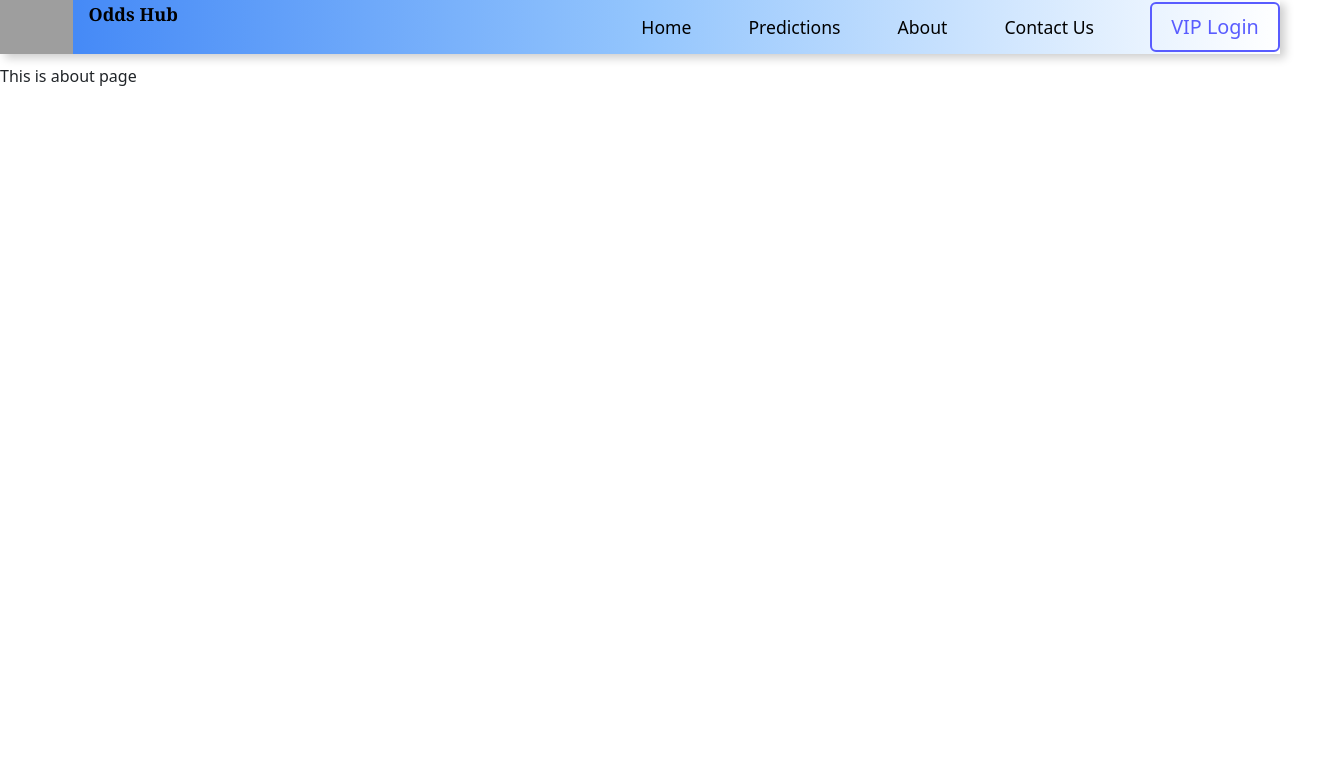
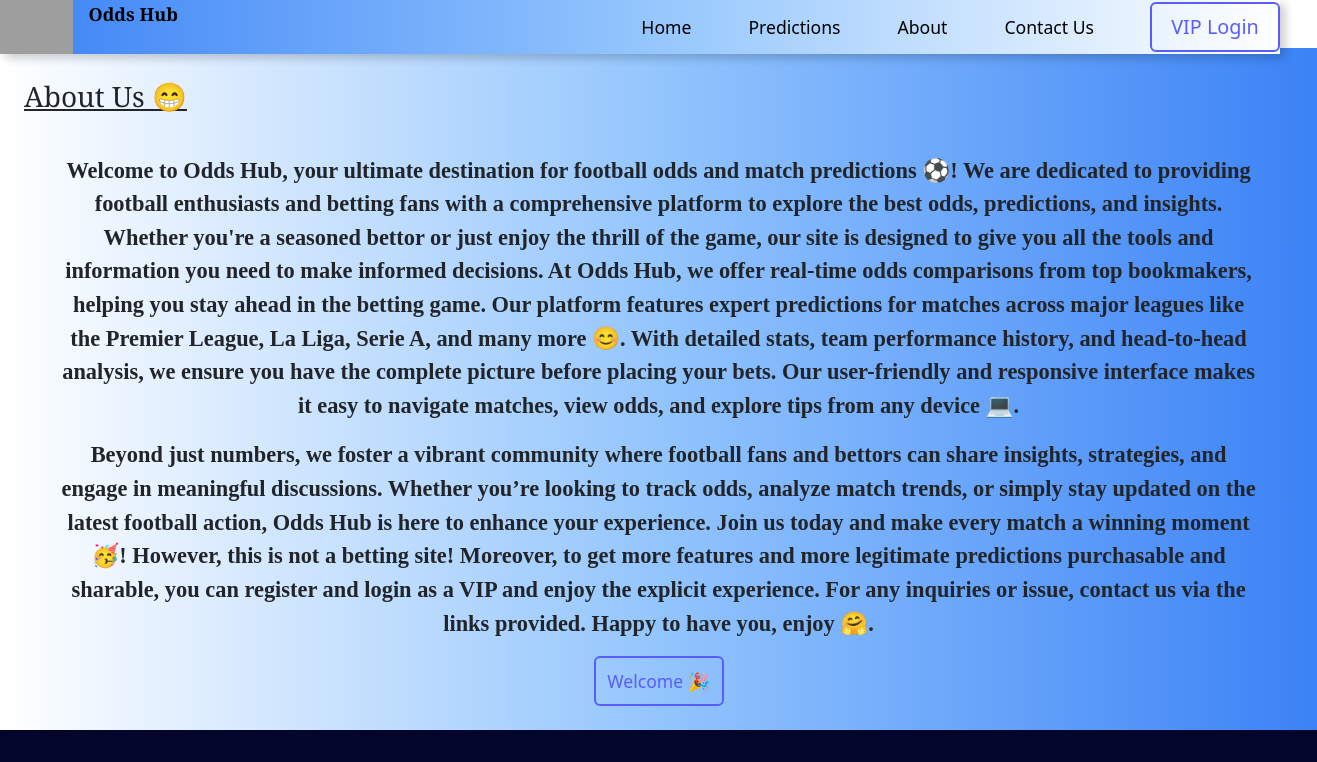
Before and after one commit to frankosparks-prog/bet-odds, a React (Create React App) app: page /about in a window 1280 px wide. Shown: the top 762 px of the page, 1317 px wide, since content can reach past the window. Built offline with nearby package versions, Linux system fonts and the light colour scheme; grey boxes are pictures that could not be loaded.

Commit message:
About page almost done

```diff
--- a/src/components/About.jsx
+++ b/src/components/About.jsx
@@ -1,11 +1,63 @@
-import React from "react";
+import React, { useState } from "react";
+import Footer from "./Footer";
 
-function About(){
-  return(
-    <div className="mt-[4rem]">
-      <p>This is about page</p>
+function About() {
+  const [isGlittering, setIsGlittering] = useState(false);
+
+  const handleGlitter = () => {
+    setIsGlittering(true);
+    setTimeout(() => setIsGlittering(false), 4000);
+  };
+
+  return (
+    <div
+      className={`bg-gradient-to-r to-blue-500 via-blue-300 from-white ${
+        isGlittering ? "glitter-effect" : ""
+      }`}
+    >
+      <div className="mt-[3rem] p-4">
+        <h3 className="font-serif mt-2 underline">About Us 😁</h3>
+      </div>
+      <p className="text-black-400 font-semibold text-[1.4rem] mt-2 font-dancing text-center pl-14 pr-14">
+        Welcome to Odds Hub, your ultimate destination for football odds and
+        match predictions ⚽! We are dedicated to providing football enthusiasts
+        and betting fans with a comprehensive platform to explore the best odds,
+        predictions, and insights. Whether you're a seasoned bettor or just
+        enjoy the thrill of the game, our site is designed to give you all the
+        tools and information you need to make informed decisions. At Odds Hub,
+        we offer real-time odds comparisons from top bookmakers, helping you
+        stay ahead in the betting game. Our platform features expert predictions
+        for matches across major leagues like the Premier League, La Liga, Serie
+        A, and many more 😊. With detailed stats, team performance history, and
+        head-to-head analysis, we ensure you have the complete picture before
+        placing your bets. Our user-friendly and responsive interface makes it
+        easy to navigate matches, view odds, and explore tips from any device
+        💻.
+      </p>
+      <p className="text-black-400 font-semibold text-[1.4rem] mt-2 font-dancing text-center pl-14 pr-14">
+        Beyond just numbers, we foster a vibrant community where football fans
+        and bettors can share insights, strategies, and engage in meaningful
+        discussions. Whether you’re looking to track odds, analyze match trends,
+        or simply stay updated on the latest football action, Odds Hub is here
+        to enhance your experience. Join us today and make every match a winning
+        moment 🥳! However, this is not a betting site! Moreover, to get more
+        features and more legitimate predictions purchasable and sharable, you
+        can register and login as a VIP and enjoy the explicit experience. For
+        any inquiries or issue, contact us via the links provided. Happy to have
+        you, enjoy 🤗.
+      </p>
+      <center>
+        <button
+          className="btnlogin flex justify-center items-center"
+          onClick={handleGlitter}
+        >
+          Welcome 🎉
+        </button>
+      </center>
+
+      <Footer />
     </div>
-  )
+  );
 }
 
 export default About;
--- a/src/components/Footer.jsx
+++ b/src/components/Footer.jsx
@@ -16,8 +16,8 @@
   };
 
   return (
-    <div className="footer text-lg sm:text-base md:text-sm lg:text-lg leading-relaxed sm:leading-normal">
-      <div className="mt-[1px] mt-10 h-[12rem] w-auto flex items-center justify-center font-serif font-bold gap-[10.5rem] bg-[var(--text)] p-4">
+    <div className="footer text-lg sm:text-base md:text-sm lg:text-lg leading-relaxed sm:leading-normal mt-4">
+      <div className="mt-[1px] h-[12rem] w-auto flex items-center justify-center font-serif font-bold gap-[10.5rem] bg-[var(--text)] p-4">
         <a href="#" className="no-underline group">
           <img
             src="\images\facebook.avif"
--- a/src/index.css
+++ b/src/index.css
@@ -91,3 +91,18 @@
 input::placeholder{
   color: rgb(216, 214, 209);
 }
+
+.glitter-effect {
+  animation: glitter 4s ease-in-out forwards;
+  overflow: hidden;
+  position: relative;
+}
+
+@keyframes glitter {
+  0%, 100% {
+    background: radial-gradient(circle, rgba(255, 255, 0, 0.3), transparent 70%);
+  }
+  50% {
+    background: radial-gradient(circle, rgba(255, 215, 0.6), transparent 50%);
+  }
+}
```
